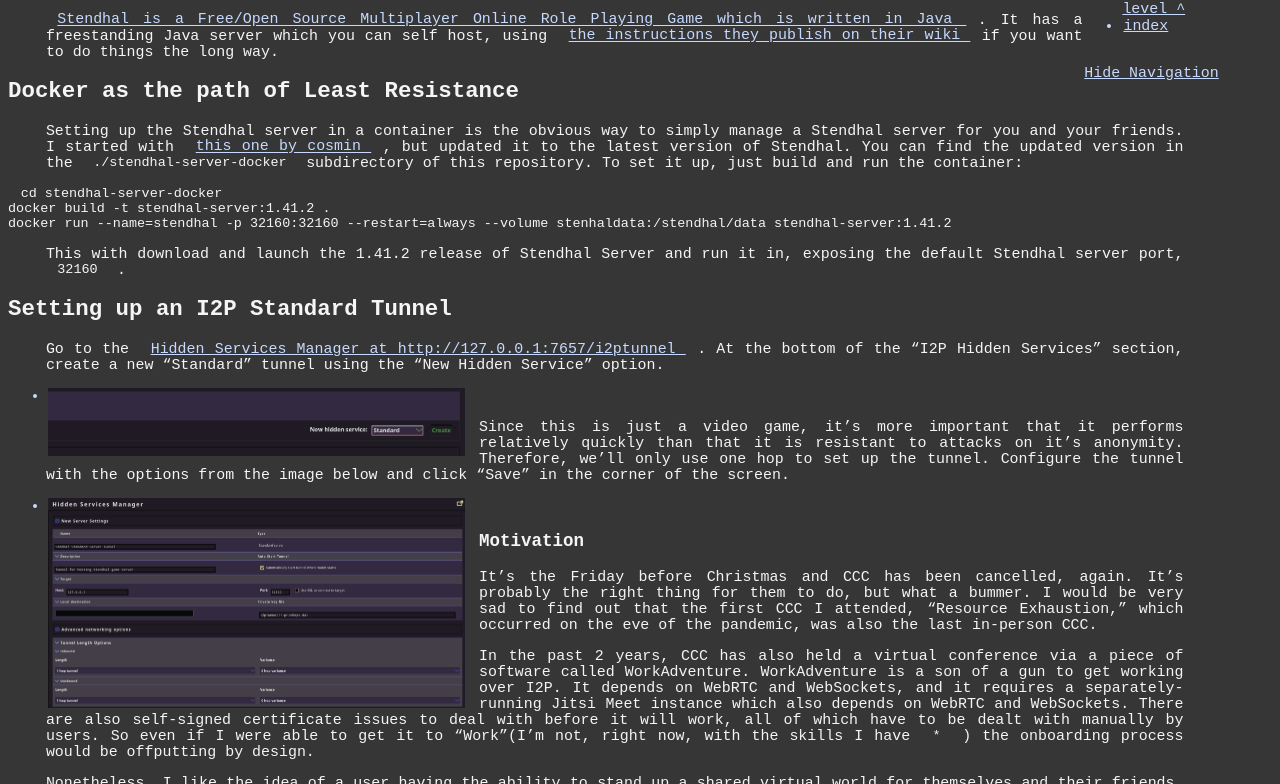
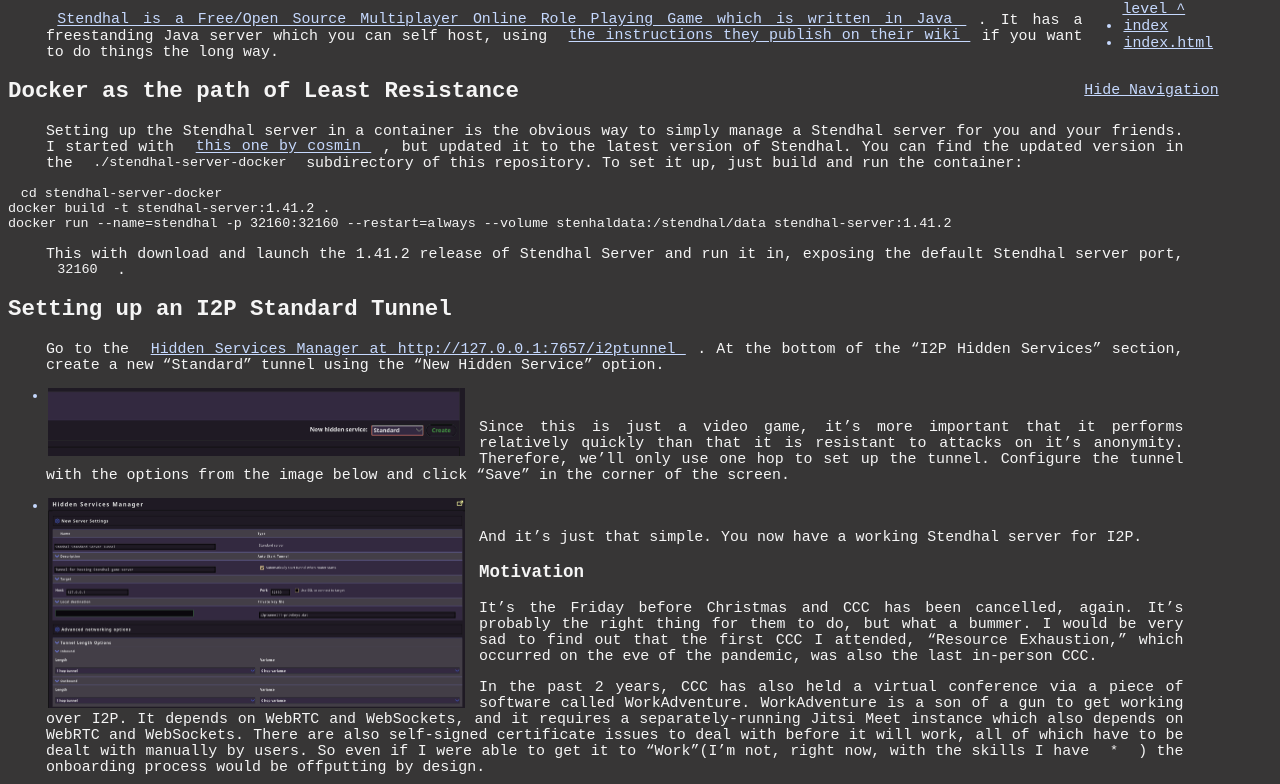
Before and after one commit to eyedeekay/Host-a-Stendhal-Server-on-I2P, a plain HTML site: page index.html in a window 1280 px wide. Both pictures are taken after a click on the link "Show navigation". Shown: the part 54-838 px from the top of the page. Drawn offline with Linux system fonts and the light colour scheme.

Commit message:
page generation update for: 2022-12-23 17:30:59.196198213 +0000 UTC m=+0.854585260

```diff
--- a/index.html
+++ b/index.html
@@ -25,6 +25,11 @@
             <li>
               <a href="index.html">
                 index
+              </a>
+            </li>
+            <li>
+              <a href="index.html">
+                index.html
               </a>
             </li>
           </ul>
@@ -104,6 +109,9 @@ docker run --name=stendhal -p 32160:32160 --restart=always --volume stenhaldata:
         <img src="1-these-settings.png" alt="Using short tunnels" />
       </li>
     </ul>
+    <p>
+      And it&rsquo;s just that simple. You now have a working Stendhal server for I2P.
+    </p>
     <h3>
       Motivation
     </h3>
```
Also changed, not shown: 1 other file.
